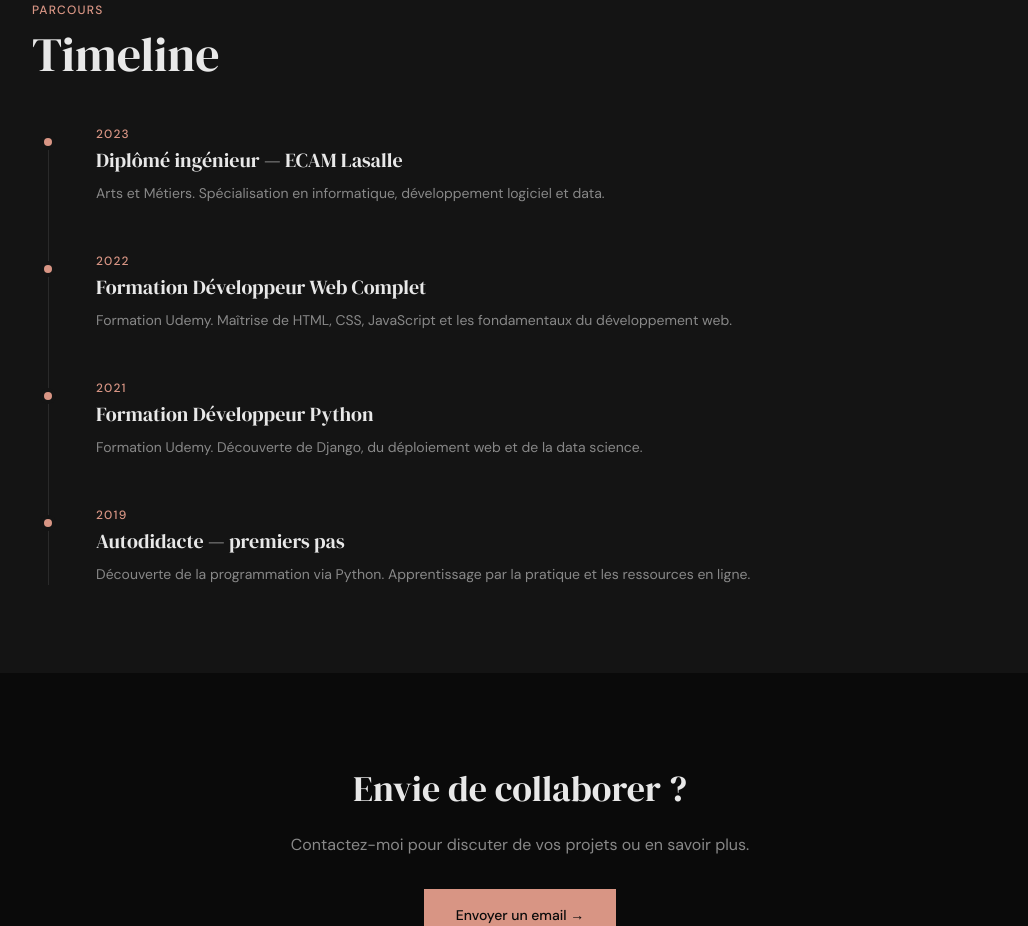
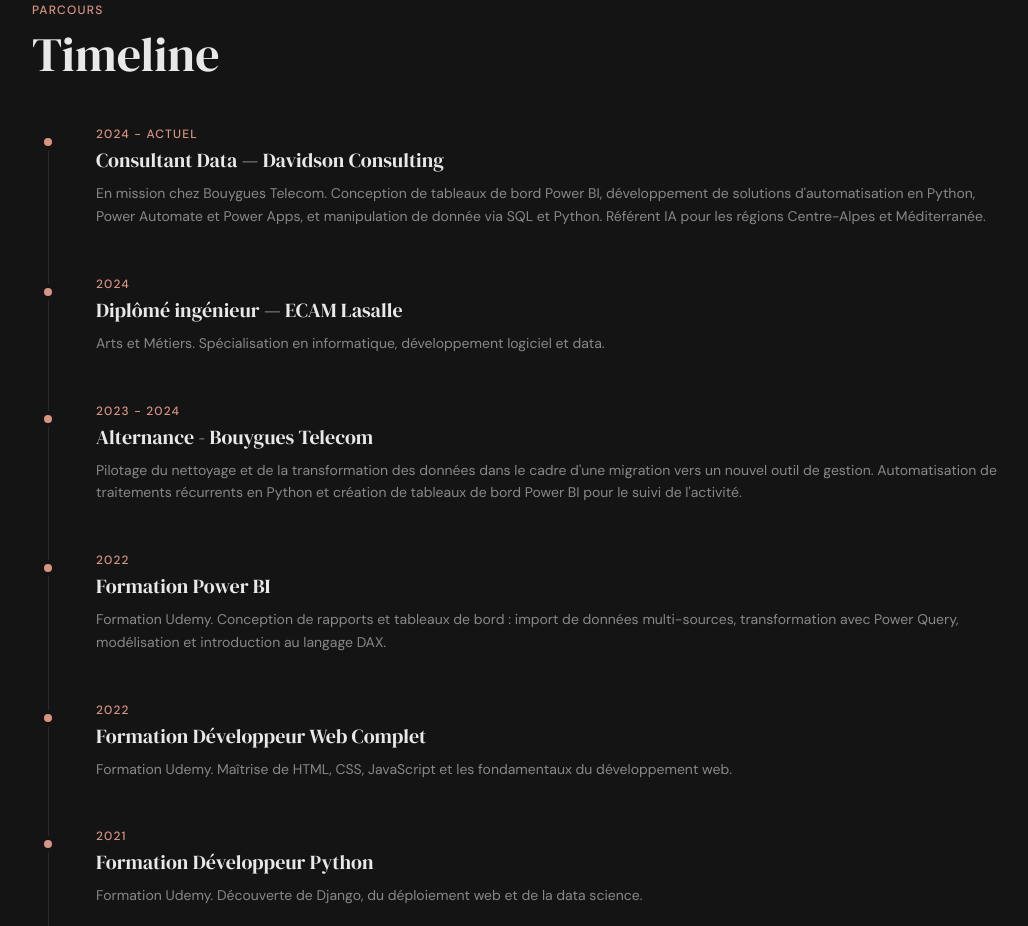
Before and after one commit to lee-eliott/eliott-portfolio, a Next.js app: page /about in a window 1280 px wide. Shown: the part 1320-2246 px from the top of the page, without its empty margins (120-1148 px from the left). Built offline with nearby package versions, Linux system fonts and the light colour scheme.

Commit message:
Ajout timeline Formation Power BI,  Alternance, et poste DAVIDSON CONSULTING

```diff
--- a/app/about/page.tsx
+++ b/app/about/page.tsx
@@ -10,9 +10,24 @@
 
 const timeline = [
   {
-    year: "2023",
+    year: "2024 - Actuel",
+    title: "Consultant Data — Davidson Consulting",
+    description: "En mission chez Bouygues Telecom. Conception de tableaux de bord Power BI, développement de solutions d'automatisation en Python, Power Automate et Power Apps, et manipulation de donnée via SQL et Python. Référent IA pour les régions Centre-Alpes et Méditerranée.",
+  },
+  {
+    year: "2024",
     title: "Diplômé ingénieur — ECAM Lasalle",
     description: "Arts et Métiers. Spécialisation en informatique, développement logiciel et data.",
+  },
+  {
+    year: "2023 - 2024",
+    title: "Alternance - Bouygues Telecom",
+  description: "Pilotage du nettoyage et de la transformation des données dans le cadre d'une migration vers un nouvel outil de gestion. Automatisation de traitements récurrents en Python et création de tableaux de bord Power BI pour le suivi de l'activité.",
+ },
+  {
+    year: "2022",
+    title: "Formation Power BI",
+    description: "Formation Udemy. Conception de rapports et tableaux de bord : import de données multi-sources, transformation avec Power Query, modélisation et introduction au langage DAX.",
   },
   {
     year: "2022",
```
